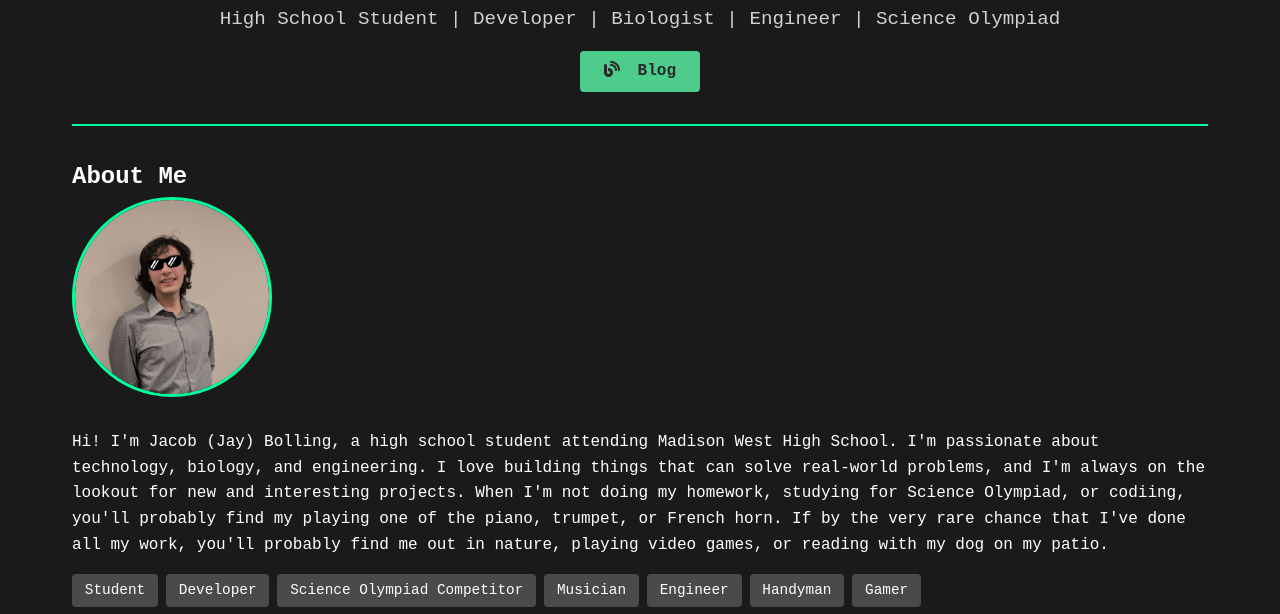
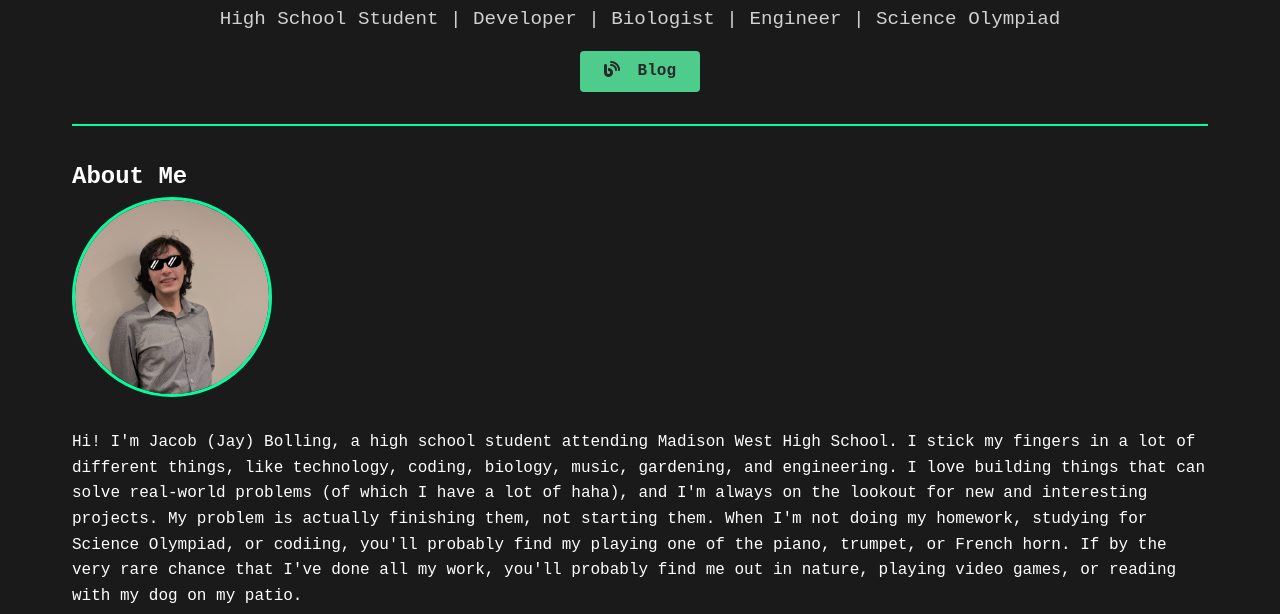
Before and after one commit to ProbablyComputingSquid/official-portfolio, a website: page index.html in a window 1280 px wide. Shown: the part 186-800 px from the top of the page. Drawn offline with Linux system fonts and the light colour scheme.

Commit message:
fix up some stuff on the main page, new blog posts

```diff
--- a/index.html
+++ b/index.html
@@ -11,13 +11,13 @@
     <meta property="og:type" content="website">
     <meta property="og:title" content="Jay Bolling - Portfolio & Blog">
     <meta property="og:url" content="https://jay.loves-being-a.dev">
-    <meta property="og:description" content="High school student passionate about technology, biology, and engineering. Check out my projects, resume, and experience.">
+    <meta property="og:description" content="High school student who dabbles in technology, biology, and engineering. Check out my projects, resume, and experience.">
     <meta property="og:image" content="https://jay.loves-being-a.dev/assets/photos/square_photo.jpg">
 
     <!-- Twitter -->
     <meta name="twitter:card" content="summary_large_image">
     <meta name="twitter:title" content="Jay Bolling - Portfolio & Blog">
-    <meta name="twitter:description" content="High school student passionate about technology, biology, and engineering. Check out my projects, resume, and experience.">
+    <meta name="twitter:description" content="High school student who dabbles technology, biology, and engineering. Check out my projects, resume, and experience.">
     <meta name="twitter:image" content="https://jay.loves-being-a.dev/assets/photos/square_photo.jpg">
     <!-- Favicon -->
     <link rel="shortcut icon" href="assets/photos/square_photo.jpg" type="image/x-icon">
@@ -51,8 +51,8 @@
                 <h2>About Me</h2>
                 <img id="profile-photo" src="assets/photos/square_photo.jpg" alt="Jay's Profile Photo">
                 <p>
-                    Hi! I'm Jacob (Jay) Bolling, a high school student attending Madison West High School. I'm passionate about technology, biology, and engineering.
-                    I love building things that can solve real-world problems, and I'm always on the lookout for new and interesting projects.
+                    Hi! I'm Jacob (Jay) Bolling, a high school student attending Madison West High School. I stick my fingers in a lot of different things, like technology, coding, biology, music, gardening, and engineering.
+                    I love building things that can solve real-world problems (of which I have a lot of haha), and I'm always on the lookout for new and interesting projects. My problem is actually finishing them, not starting them.
                     When I'm not doing my homework, studying for Science Olympiad, or codiing, you'll probably find my playing one of the piano, trumpet, or French horn.
                     If by the very rare chance that I've done all my work, you'll probably find me out in nature, playing video games, or reading with my dog on my patio.
                 </p>
```
Also changed, not shown: content/lamp.md (added, +4 -0 lines).
